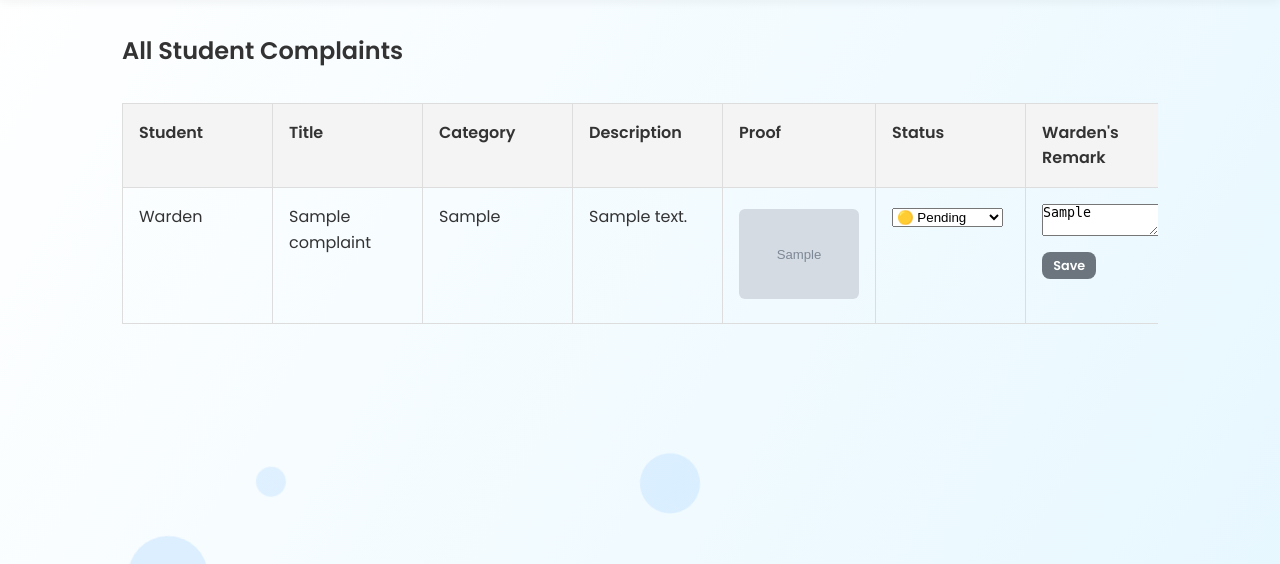
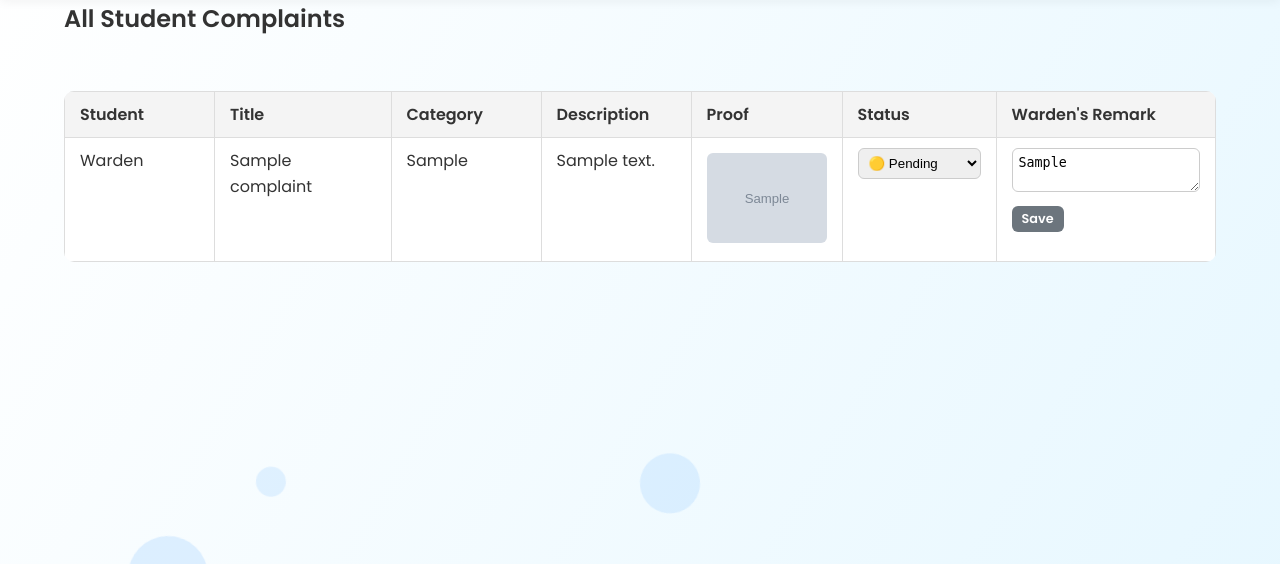
Before and after one commit to nikhilcollege91-netizen/hostel-complaint-system, a Flask app: page /warden/dashboard in a window 1280 px wide. Shown: the part 70-634 px from the top of the page. Run offline with Flask 3, Linux system fonts and the light colour scheme; the visitor is signed in with stand-in values (Sample User, id 1); data comes from the database, SQL or seed files in the repository; tables that the repository leaves empty hold one stand-in row (values such as "Sample post"); grey boxes marked "Sample" are stand-in pictures.

Commit message:
Update warden_dashboard.html

```diff
--- a/templates/warden_dashboard.html
+++ b/templates/warden_dashboard.html
@@ -17,12 +17,12 @@
     </div>
 </nav>
 
-<div class="container">
-    <h2>All Student Complaints</h2>
+<div class="container" style="max-width: 95%; margin: auto;">
+    <h2 style="margin-bottom: 20px;">All Student Complaints</h2>
 
-    <div class="table-responsive">
-        <table class="complaint-table">
-            <thead>
+    <div style="overflow-x: auto;">
+        <table class="complaint-table" style="width: 100%; border-collapse: collapse; border-radius: 10px; overflow: hidden;">
+            <thead style="background-color: #f4f7fb;">
                 <tr>
                     <th>Student</th>
                     <th>Title</th>
@@ -35,29 +35,31 @@
             </thead>
             <tbody>
                 {% for complaint in complaints %}
-                    <tr class="anim-row">
+                    <tr class="anim-row" style="background: white; border-bottom: 1px solid #eee;">
                         <td>{{ complaint.student_name }}</td>
                         <td>{{ complaint.title }}</td>
                         <td>{{ complaint.category }}</td>
-                        <td><p class="description-cell">{{ complaint.description }}</p></td>
-                        <td>
+                        <td style="max-width: 200px; word-wrap: break-word;">{{ complaint.description }}</td>
+
+                        <td style="text-align: center;">
                             {% if complaint.proof_file %}
                                 {% set ext = complaint.proof_file.split('.')[-1].lower() %}
 
                                 {% if ext in ['png', 'jpg', 'jpeg', 'gif'] %}
-                                    <img src="{{ url_for('uploaded_file', filename=complaint.proof_file) }}" alt="Proof Image" width="120" style="border-radius:6px; margin-top:5px;">
+                                    <a href="{{ url_for('uploaded_file', filename=complaint.proof_file) }}" target="_blank">
+                                        <img src="{{ url_for('uploaded_file', filename=complaint.proof_file) }}"
+                                             alt="Proof Image"
+                                             width="120"
+                                             style="border-radius:6px; margin-top:5px; transition: transform 0.2s;"
+                                             onmouseover="this.style.transform='scale(1.2)'"
+                                             onmouseout="this.style.transform='scale(1)'">
+                                    </a>
 
                                 {% elif ext in ['mp4', 'mov'] %}
-                                    <video width="200" controls style="border-radius:6px; margin-top:5px;">
-                                        <source src="{{ url_for('uploaded_file', filename=complaint.proof_file) }}" type="video/{{ ext }}">
-                                        Your browser does not support the video tag.
-                                    </video>
+                                    <a href="{{ url_for('uploaded_file', filename=complaint.proof_file) }}" target="_blank">🎥 View Video</a>
 
                                 {% elif ext in ['mp3', 'wav'] %}
-                                    <audio controls style="width:200px; margin-top:5px;">
-                                        <source src="{{ url_for('uploaded_file', filename=complaint.proof_file) }}" type="audio/{{ ext }}">
-                                        Your browser does not support the audio element.
-                                    </audio>
+                                    <a href="{{ url_for('uploaded_file', filename=complaint.proof_file) }}" target="_blank">🎧 Listen Audio</a>
 
                                 {% else %}
                                     <a href="{{ url_for('uploaded_file', filename=complaint.proof_file) }}" target="_blank">View</a>
@@ -66,19 +68,24 @@
                                 N/A
                             {% endif %}
                         </td>
+
                         <td>
                             <form action="{{ url_for('update_status', id=complaint.id) }}" method="POST">
-                                <select name="status" onchange="this.form.submit()">
+                                <select name="status" onchange="this.form.submit()"
+                                        style="padding:6px; border-radius:6px; border:1px solid #ccc;">
                                     <option value="Pending" {% if complaint.status == 'Pending' %}selected{% endif %}>🟡 Pending</option>
                                     <option value="In Progress" {% if complaint.status == 'In Progress' %}selected{% endif %}>🟠 In Progress</option>
                                     <option value="Resolved" {% if complaint.status == 'Resolved' %}selected{% endif %}>🟢 Resolved</option>
                                 </select>
                             </form>
                         </td>
-                        <td>
-                            <form action="{{ url_for('add_remark', id=complaint.id) }}" method="POST" class="remark-form">
-                                <textarea name="remark" rows="2" placeholder="Add a remark...">{{ complaint.remark or '' }}</textarea>
-                                <button type="submit" class="btn btn-secondary btn-small">Save</button>
+
+                        <td style="min-width: 200px;">
+                            <form action="{{ url_for('add_remark', id=complaint.id) }}" method="POST" class="remark-form" style="display: flex; flex-direction: column; gap: 6px;">
+                                <textarea name="remark" rows="2" placeholder="Add a remark..."
+                                          style="width: 100%; padding:6px; border-radius:6px; border:1px solid #ccc;">{{ complaint.remark or '' }}</textarea>
+                                <button type="submit" class="btn btn-secondary btn-small"
+                                        style="align-self: flex-start; padding: 4px 10px; border-radius:6px;">Save</button>
                             </form>
                         </td>
                     </tr>
@@ -87,4 +94,19 @@
         </table>
     </div>
 </div>
+
+<style>
+    .complaint-table th, .complaint-table td {
+        padding: 10px 15px;
+        text-align: left;
+        vertical-align: top;
+    }
+    .complaint-table th {
+        font-weight: 600;
+        color: #333;
+    }
+    .complaint-table tr:hover {
+        background-color: #f9fafc;
+    }
+</style>
 {% endblock %}
```
